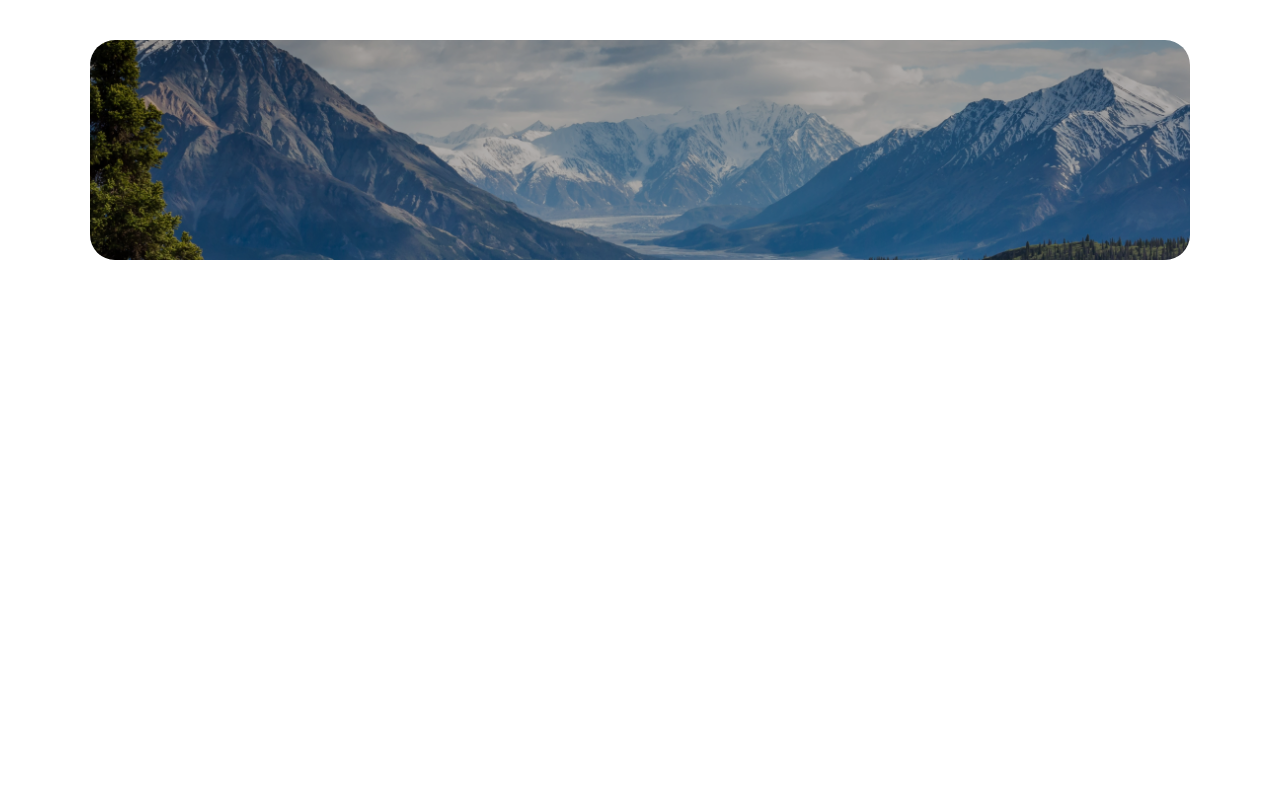
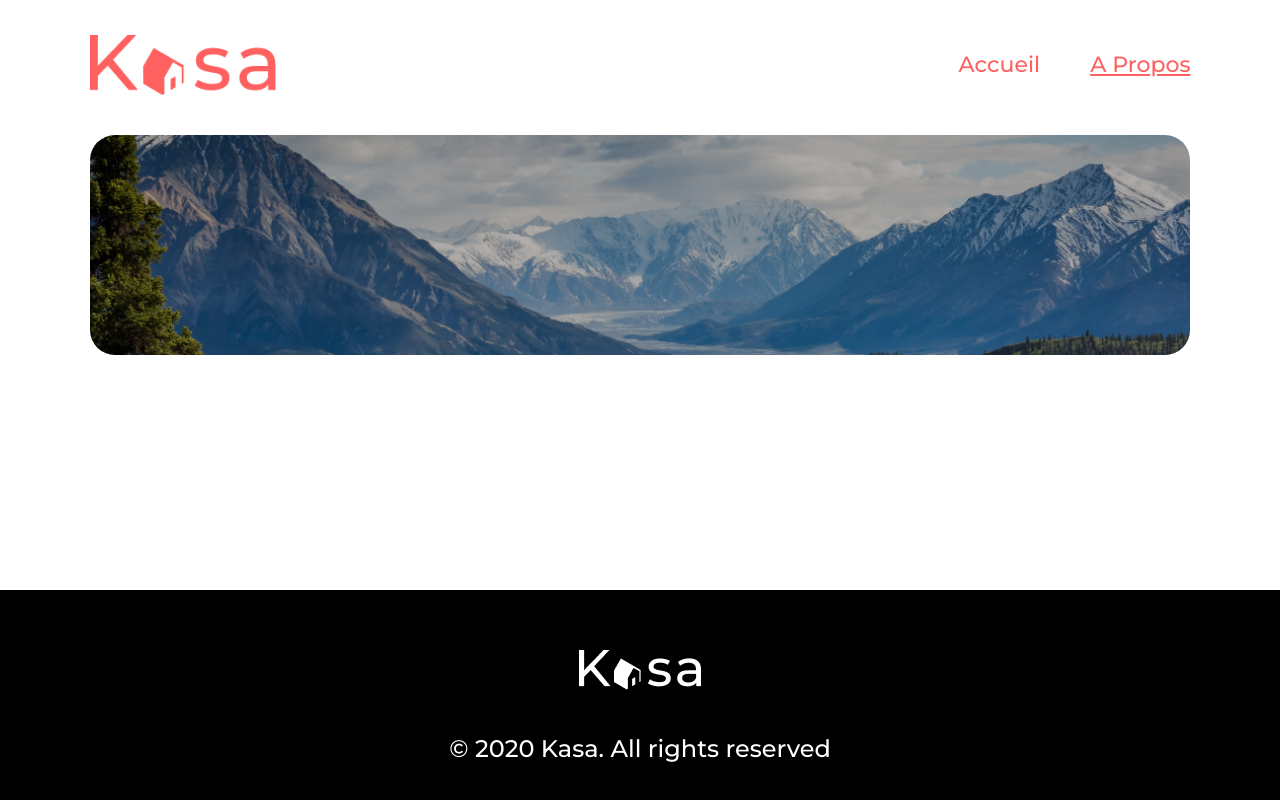
Before and after one commit to karinbaldisseri/P7-Kasa-Create-React-App, a React (Create React App) app: page /about in a window 1280 px wide. Built offline with nearby package versions, Linux system fonts and the light colour scheme.

Commit message:
Header & Footer component

```diff
--- a/src/App.jsx
+++ b/src/App.jsx
@@ -2,13 +2,19 @@ import React from "react";
 import { Routes, Route } from "react-router-dom";
 import Home from "./pages/home";
 import About from "./pages/about";
+import Header from "./components/header";
+import Footer from "./components/footer";
 
 function App() {
   return (
-    <Routes>
-      <Route exact path="/" element={<Home />} />
-      <Route path="/about" element={<About />} />
-    </Routes>
+    <>
+      <Header />
+      <Routes>
+        <Route exact path="/" element={<Home />} />
+        <Route path="/about" element={<About />} />
+      </Routes>
+      <Footer />
+    </>
   );
 }
 
--- /dev/null
+++ b/src/components/footer/footer.scss
@@ -0,0 +1,22 @@
+@use "../../stylesUtils/" as *;
+
+footer {
+  background-color: $background-footer;
+  height: 210px;
+  text-align: center;
+  margin-top: 40px;
+  img {
+    margin: 60px 0 40px;
+    height: 40px;
+    @include mobiles {
+      margin-bottom: 20px;
+    }
+  }
+  p {
+    color: $secondary-color;
+    font-size: 24px;
+    @include mobiles {
+      font-size: 14px;
+    }
+  }
+}
--- /dev/null
+++ b/src/components/footer/index.jsx
@@ -0,0 +1,11 @@
+import "./footer.scss";
+import FooterLogo from "../../assets/footer_logo.png";
+
+export default function Footer() {
+  return (
+    <footer>
+      <img src={FooterLogo} alt="Logo de Kasa" />
+      <p>© 2020 Kasa. All rights reserved</p>
+    </footer>
+  );
+}
--- /dev/null
+++ b/src/components/header/header.scss
@@ -0,0 +1,39 @@
+@use "../../stylesUtils/" as *;
+
+header {
+  display: flex;
+  align-items: center;
+  justify-content: space-between;
+  margin: 35px 7% 0 7%;
+  @include mobiles {
+    margin: 25px 4.8% 0 4.8%
+  }
+  img {
+    max-height: 60px;
+    @include mobiles {
+      max-height: 42px;
+    }
+  }
+  nav ul {
+    display: flex;
+    li {
+      margin-left: 50px;
+      @include mobiles {
+        margin-left: 12px;
+      }
+      &:hover {
+        transform: scale(1.1);
+      }
+      a {
+        font-size: 22px;
+        @include mobiles {
+          font-size: 12px;
+          text-transform: uppercase;
+        }
+      }
+    }
+    .notActiveLink {
+      text-decoration: none;
+    }
+  }
+}
--- /dev/null
+++ b/src/components/header/index.jsx
@@ -0,0 +1,36 @@
+import { NavLink } from "react-router-dom";
+import KasaLogo from "../../assets/kasa_logo.png";
+import "./header.scss";
+
+export default function Header() {
+  return (
+    <header>
+      <img src={KasaLogo} alt="Logo de Kasa" />
+      <nav>
+        <ul>
+          <li>
+            <NavLink
+              to="/"
+              // using the navlink isActive property which returns a boolean (true if link is active / false if link not active)
+              className={({ isActive }) => {
+                return isActive ? undefined : "notActiveLink";
+              }}
+            >
+              Accueil
+            </NavLink>
+          </li>
+          <li>
+            <NavLink
+              to="/about"
+              className={({ isActive }) => {
+                return isActive ? undefined : "notActiveLink";
+              }}
+            >
+              A Propos
+            </NavLink>
+          </li>
+        </ul>
+      </nav>
+    </header>
+  );
+}
```
